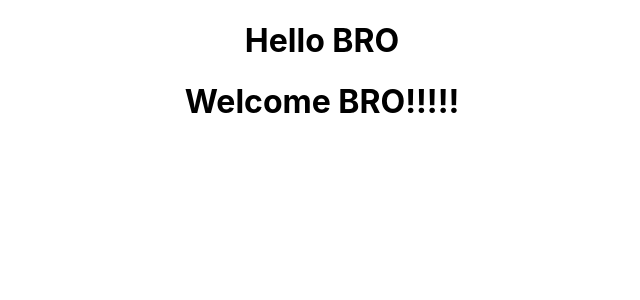
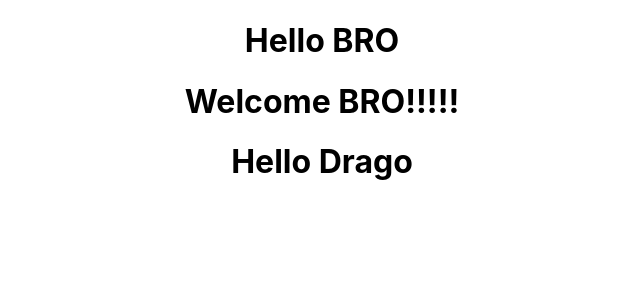
Before and after one commit to Anubi5555/Learning_React, a React (Create React App) app in the folder try-one-general/: page / in a window 1280 px wide. Shown: the top 300 px of the page, without its empty margins (318-958 px from the left). Built offline with nearby package versions, Linux system fonts and the light colour scheme.

Commit message:
JSX and notes

```diff
--- a/try-one-general/src/App.js
+++ b/try-one-general/src/App.js
@@ -2,12 +2,14 @@
 import './App.css';
 import Greet from './components/Greet';
 import Welcome from './components/Welcome';
+import Hello from './components/Hello';
 
 function App() {
   return (
     <div className="App">
     <Greet />
     <Welcome />
+    <Hello />
     </div>
   );
 }
--- a/try-one-general/src/components/Greet.js
+++ b/try-one-general/src/components/Greet.js
@@ -1,3 +1,4 @@
+// always import React !!!
 import React from 'react'
 
 //function Greet ()
@@ -16,3 +17,4 @@
 
 // Functional component
 // Use this when you want a function (as much as posible) no 'this' keyword and no need to know the state of the component
+// You can use hooks if you want to know the state of the component,
--- /dev/null
+++ b/try-one-general/src/components/Hello.js
@@ -0,0 +1,17 @@
+import React from "react";
+
+const Hello = () => {
+    //app with JSX
+//    return (
+//        <div className='dummyClass'>
+//            <h1>Hello Drago</h1>
+//        </div>
+//    );
+    //app without JSX
+    // first parametar is a tag that you want to use, second parametar is , and a third parametar is the content of the tag
+    // if you want tag in tag you need to use create element function instead of third tag
+    // word class is used so you need to use className atribute instead of class
+    return React.createElement('div', null, React.createElement('h1', {id: 'hello', className: 'dummyClass'}, 'Hello Drago'));
+};
+
+export default Hello;
```
